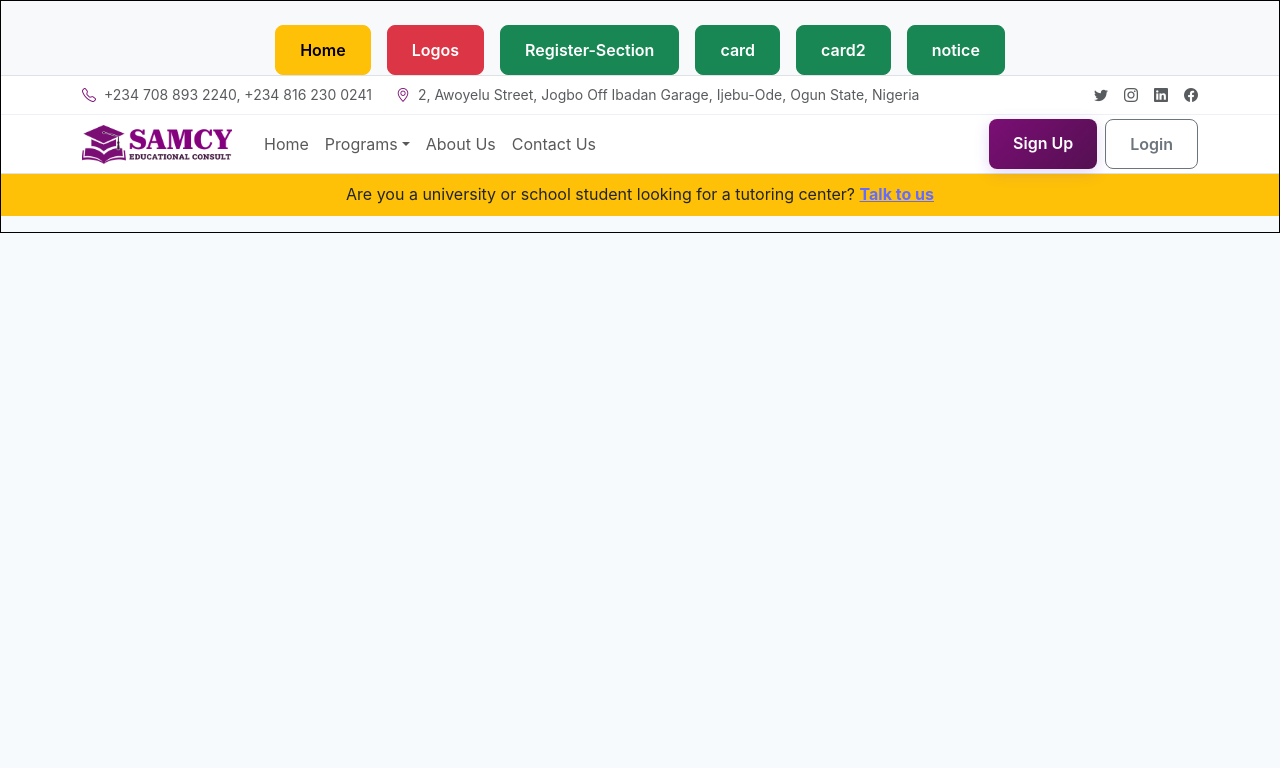
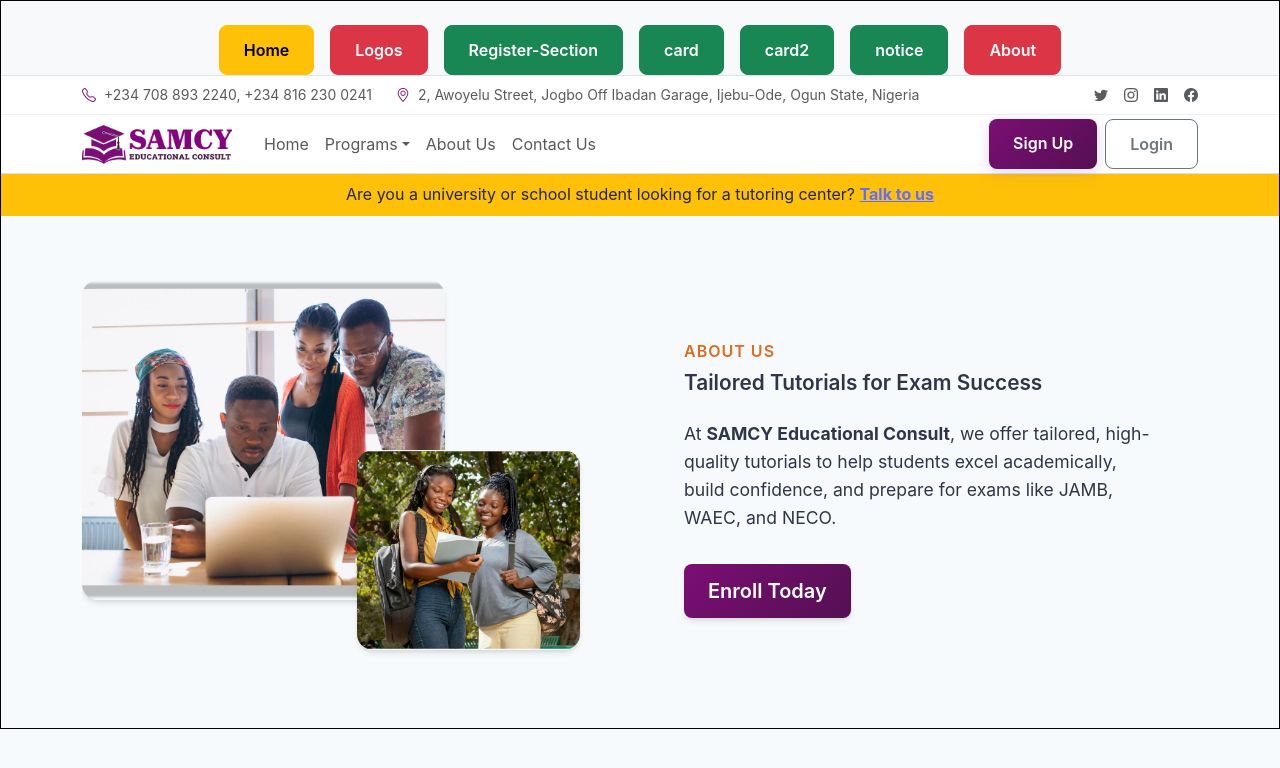
Before and after one commit to TeeboiCode/sam-app, a Vue app: page /TaskAbout in a window 1280 px wide. Shown: the top 768 px of the page. Built offline with nearby package versions, Linux system fonts and the light colour scheme.

Commit message:
worked on the about part

```diff
--- /dev/null
+++ b/src/components/TaskFolder/TaskAbout.vue
@@ -0,0 +1,206 @@
+<template>
+  <section class="promotional-section position-relative py-5">
+    <div class="container">
+      <!-- Bottom Layout: Content on right, image on left -->
+      <div class="promo-layout bottom-layout">
+        <div class="row m-0 align-items-center">
+          <div class="col-lg-6 mb-4 mb-lg-0 p-0">
+            <div class="promo-images">
+              <img
+                src="../../assets/Rectangle-412.webp"
+                alt="Exam preparation"
+                class="promo-image main-image"
+              />
+              <img
+                src="../../assets/Rectangle-413.webp"
+                alt="Study materials"
+                class="promo-image overlay-image"
+              />
+            </div>
+          </div>
+          <div class="col-lg-6">
+            <div class="promo-content">
+              <h3 class="promo-title">About Us</h3>
+              <h2 class="promo-headline">
+                Tailored Tutorials for Exam Success
+              </h2>
+              <p class="promo-description">
+                At <span><strong>SAMCY Educational Consult</strong></span
+                >, we offer tailored, high-quality tutorials to help students
+                excel academically, build confidence, and prepare for exams like
+                JAMB, WAEC, and NECO.
+              </p>
+              <router-link to="/register" class="btn btn-primary btn-lg">
+                Enroll Today
+              </router-link>
+            </div>
+          </div>
+        </div>
+      </div>
+    </div>
+  </section>
+</template>
+
+<script setup>
+
+</script>
+
+<style scoped>
+.promotional-section {
+  background-color: var(--light-bg);
+  padding: var(--spacing-xl) 0;
+}
+
+.promo-layout {
+  position: relative;
+  overflow: hidden;
+}
+
+.promo-content {
+  padding: var(--spacing-lg);
+  text-align: start;
+}
+
+.promo-title {
+  color: var(--accent-orange);
+  font-size: 1rem;
+  font-weight: 600;
+  margin-bottom: var(--spacing-xs);
+  text-transform: uppercase;
+  letter-spacing: 1px;
+}
+
+.promo-headline {
+  color: var(--dark-text);
+  font-size: 1.3rem;
+  font-weight: 600;
+  margin-bottom: var(--spacing-md);
+  line-height: 1.3;
+}
+
+.promo-description {
+  color: var(--medium-text);
+  font-size: 1.1rem;
+  margin-bottom: var(--spacing-lg);
+  line-height: 1.6;
+}
+
+.promo-images {
+  position: relative;
+  height: 400px;
+}
+
+.promo-image {
+  position: absolute;
+  border-radius: 10%;
+  box-shadow: var(--shadow-md);
+  transition: var(--transition-normal);
+  border-radius: 16px !important;
+  overflow: hidden;
+}
+
+.main-image {
+  width: 65%;
+  height: 80%;
+  object-fit: cover;
+  z-index: 0;
+  scale: 1;
+}
+
+.overlay-image {
+  width: 40%;
+  height: 50%;
+  object-fit: cover;
+  z-index: 1;
+}
+
+/* Top layout image positioning */
+.top-layout .main-image {
+  top: 0;
+  right: 0;
+}
+
+.top-layout .overlay-image {
+  bottom: 30px;
+  left: 60px;
+}
+
+/* Bottom layout image positioning */
+.bottom-layout .main-image {
+  top: 0;
+  left: 0;
+  /* border: 1px solid; */
+}
+
+.bottom-layout .overlay-image {
+  bottom: 30px;
+  right: 60px;
+}
+
+/* Hover effects */
+.promo-image:hover {
+  transform: translateY(-5px);
+  box-shadow: var(--shadow-lg);
+}
+
+.btn-primary {
+  background: var(--gradient-primary);
+  border: none;
+  color: white;
+  font-weight: 600;
+  padding: 0.75rem 1.5rem;
+  border-radius: var(--border-radius-md);
+  transition: var(--transition-normal);
+  box-shadow: var(--shadow-md);
+}
+
+.btn-primary:hover {
+  transform: translateY(-3px);
+  box-shadow: var(--shadow-lg);
+}
+
+/* Responsive adjustments */
+@media (max-width: 992px) {
+  .promo-headline {
+    font-size: 1.75rem;
+  }
+
+  .promo-images {
+    height: 300px;
+  }
+}
+
+@media (max-width: 768px) {
+  .promo-headline {
+    font-size: 1.5rem;
+  }
+
+  .promo-description {
+    font-size: 1rem;
+  }
+
+  .promo-images {
+    /* height: 250px; */
+    margin-top: var(--spacing-md);
+  }
+}
+
+.overeffect {
+  position: absolute;
+  width: 100px;
+  right: 16px;
+  top: -20%;
+}
+
+.overeffect-1 {
+  position: absolute;
+  width: 100px;
+  left: -23%;
+  top: 29%;
+}
+
+.overeffect img,
+.overeffect-1 img {
+  width: 400px;
+}
+</style>
--- a/src/components/linksfiles.vue/linke.vue
+++ b/src/components/linksfiles.vue/linke.vue
@@ -21,6 +21,11 @@
     <router-link class="btn btn-success" to="/notice" role="button"
       >notice</router-link
     >
+
+    <router-link class="btn btn-danger" to="/TaskAbout" role="button"
+      >About</router-link
+    >
+
 
     <!-- <router-link
       class="btn btn-success"
--- a/src/router/index.js
+++ b/src/router/index.js
@@ -13,6 +13,7 @@
 import TaskLogo from "../components/TaskFolder/TaskLogo.vue";
 import Card from "../components/TaskFolder/TaskCard.vue"
 import Card2 from "../components/TaskFolder/TaskCard2.vue"
+import TaskAbout from "../components/TaskFolder/TaskAbout.vue";
 
 const routes = [
   { path: "/", name: "Home", component: Home },
@@ -73,7 +74,12 @@
      path: "/card2",
     name: "Card2",
     component: Card2
-  }
+  },
+  {
+     path: "/TaskAbout",
+    name: "TaskAbout",
+    component: TaskAbout
+  },
 ];
 
 const router = createRouter({
```
Also changed, not shown: src/assets/Rectangle-412.webp (added), src/assets/Rectangle-413.webp (added).
